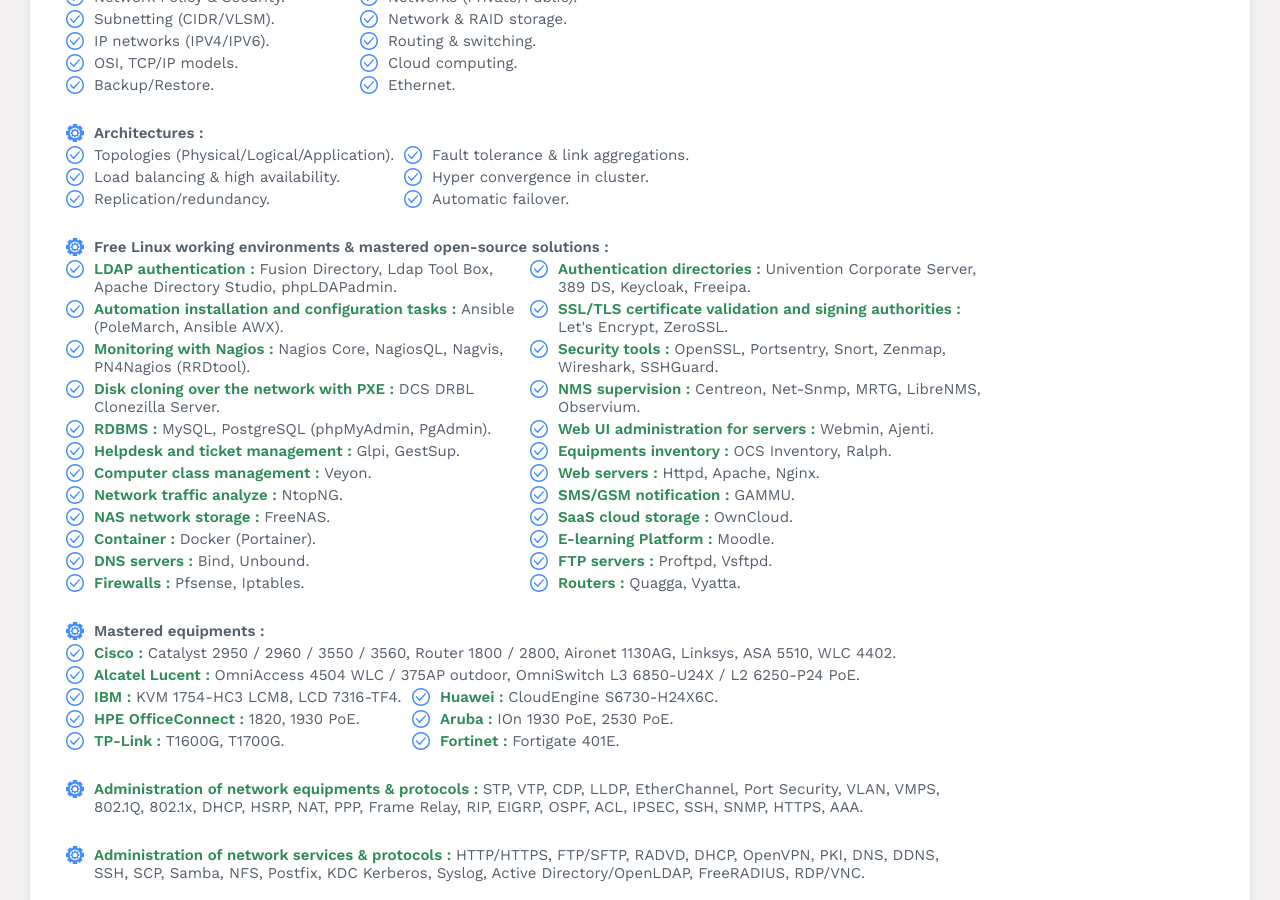
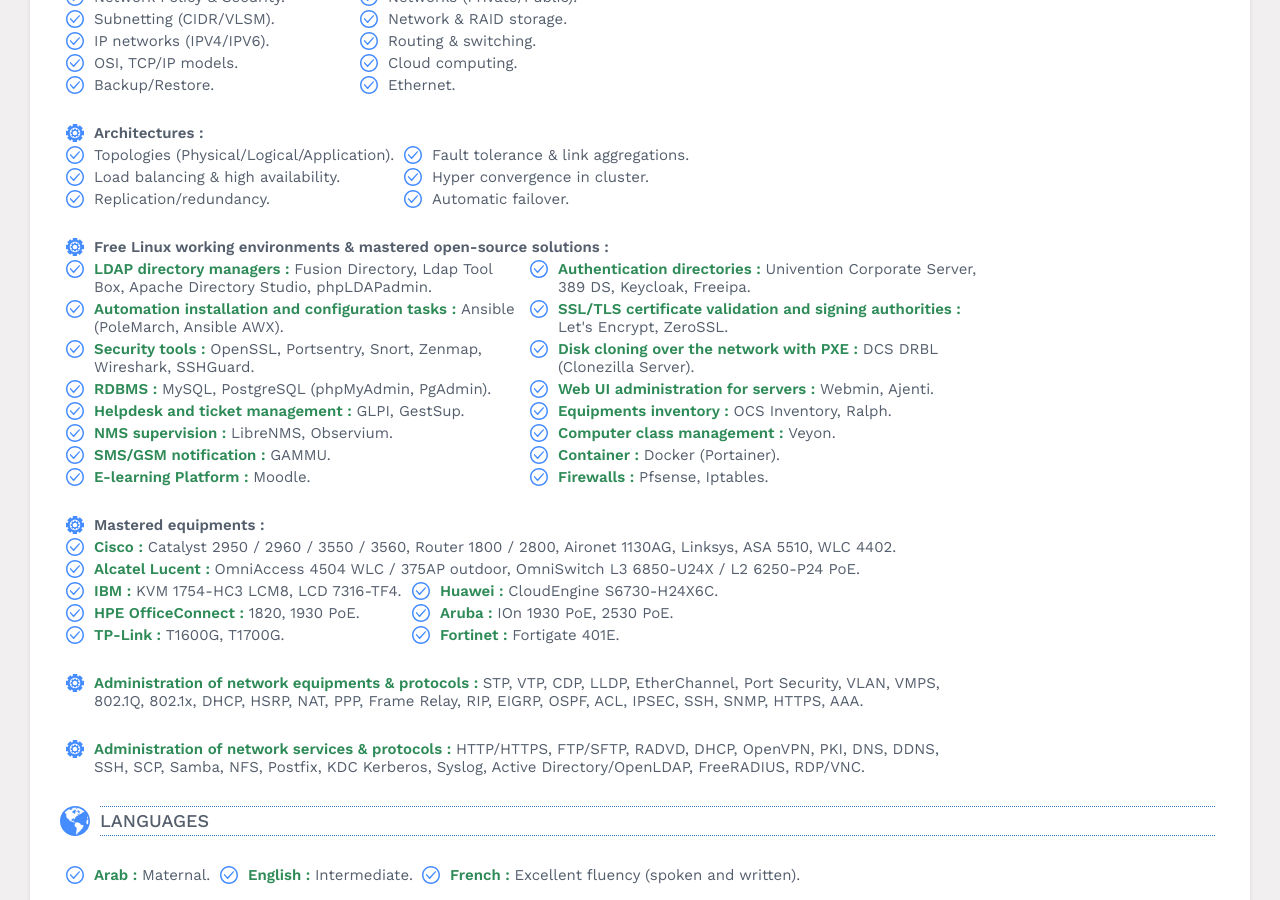
Before and after one commit to abdelhafidelazouzi/en, a Jekyll site: the page built from index.html, in a window 1280 px wide and 900 px high, scrolled down 5060 px. Built offline with Jekyll 4.4.1, drawn with Linux system fonts in a browser that asks for light colours; some of the changed text lies outside the part shown.

Commit message:
Add files via upload

```diff
--- a/_data/data.yml
+++ b/_data/data.yml
@@ -468,7 +468,7 @@
         tagline:
           - task: "Configuring multiple WAN connections for internet distribution"
           - task: "Configuring static and dynamic NAT with Aliases and Virtual IPs"
-          - task: "Identification, geolocation and traffic control with Ntop"
+          - task: "Identification, geolocation and traffic analysis with NtopNG"
           - task: "Configuring an intrusion detection system with SNORT"
           - task: "High availability with VIHD groups between firewalls"
           - task: "Load balancing between servers in the cluster pools"
@@ -642,7 +642,7 @@
     toolset11:
       title: "Free Linux working environments & mastered open-source solutions"
       nt:
-      - name: "LDAP authentication"
+      - name: "LDAP directory managers"
         level: "Fusion Directory, Ldap Tool Box, Apache Directory Studio, phpLDAPadmin"
       - name: "Authentication directories"
         level: "Univention Corporate Server, 389 DS, Keycloak, Freeipa"
@@ -650,48 +650,35 @@
         level: "Ansible (PoleMarch, Ansible AWX)"
       - name: "SSL/TLS certificate validation and signing authorities"
         level: "Let's Encrypt, ZeroSSL"
-      - name: "Monitoring with Nagios"
-        level: "Nagios Core, NagiosQL, Nagvis, PN4Nagios (RRDtool)"
       - name: "Security tools"
         level: "OpenSSL, Portsentry, Snort, Zenmap, Wireshark, SSHGuard"
       - name: "Disk cloning over the network with PXE"
-        level: "DCS DRBL Clonezilla Server"
-      - name: "NMS supervision"
-        level: "Centreon, Net-Snmp, MRTG, LibreNMS, Observium"
+        level: "DCS DRBL (Clonezilla Server)"
+
 
       - name: "RDBMS"
         level: "MySQL, PostgreSQL (phpMyAdmin, PgAdmin)"
       - name: "Web UI administration for servers"
         level: "Webmin, Ajenti"
       - name: "Helpdesk and ticket management"
-        level: "Glpi, GestSup"
+        level: "GLPI, GestSup"
       - name: "Equipments inventory"
         level: "OCS Inventory, Ralph"
 
+
+      - name: "NMS supervision"
+        level: "LibreNMS, Observium"
       - name: "Computer class management"
         level: "Veyon"
-      - name: "Web servers"
-        level: "Httpd, Apache, Nginx"
-      - name: "Network traffic analyze"
-        level: "NtopNG"
       - name: "SMS/GSM notification"
         level: "GAMMU"
-      - name: "NAS network storage"
-        level: "FreeNAS"
-      - name: "SaaS cloud storage"
-        level: "OwnCloud"
       - name: "Container"
         level: "Docker (Portainer)"
       - name: "E-learning Platform"
         level: "Moodle"
-      - name: "DNS servers"
-        level: "Bind, Unbound"
-      - name: "FTP servers"
-        level: "Proftpd, Vsftpd"
       - name: "Firewalls"
         level: "Pfsense, Iptables"
-      - name: "Routers"
-        level: "Quagga, Vyatta"
+
 
     toolset12:
       title: "Mastered equipments"
```
